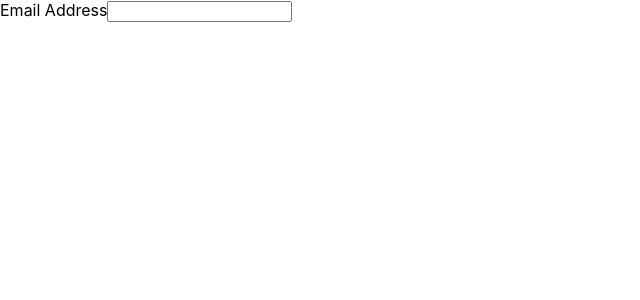
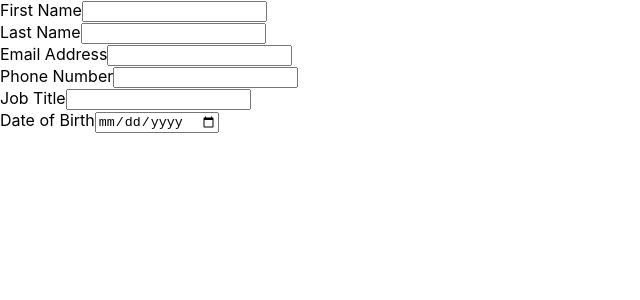
Before and after one commit to georgeescobra/dynamicForm, a React (Create React App) app in the folder dynamicform/: page / in a window 1280 px wide. Shown: the top 300 px of the page, without its empty margins (0-640 px from the left). Built offline with nearby package versions, Linux system fonts and the light colour scheme.

Commit message:
able to handle dynamic form without conditional

```diff
--- a/dynamicform/src/components/Formpage.js
+++ b/dynamicform/src/components/Formpage.js
@@ -1,19 +1,35 @@
 import React, { Component } from "react";
 import Forms from "../components/Forms"
-import ConfigData from "../jsonTests/test1.json"
+import ConfigData from "../jsonTests/test2.json" // change this to switch the dynamic form config
 
 class Formpage extends Component {
     constructor(props){
         super(props);
         this.state = {};
+        this.handler = this.handler.bind(this);
+        this.handleChange = this.handleChange.bind(this);
     }
+
+    // sets state from child component Forms
+    handler = (name, val) => {
+        this.setState({[name] : val});
+    };
+
+    // handles onChange() changes
+    handleChange = (event) =>{
+        this.setState({[event.target.name] : event.target.value});
+    };
 
     render(){
         return(
             <div>
                 {/*make sure the data is wrapped in []*/}
                 { ConfigData.map((configDetail) => {
-                    return <Forms config={configDetail} />
+                    return <Forms
+                            config={configDetail}
+                            handler={this.handler}
+                            handleChange={this.handleChange}
+                            />
                 })}
             </div>
         );
--- a/dynamicform/src/components/Forms.js
+++ b/dynamicform/src/components/Forms.js
@@ -13,6 +13,7 @@ class Forms extends Component {
                 <input
                     type={this.props.config.type}
                     name={this.props.config.name}
+                    onChange={this.props.handleChange}
                 />
             </div>
         );
--- a/dynamicform/src/jsonTests/test2.json
+++ b/dynamicform/src/jsonTests/test2.json
@@ -29,16 +29,5 @@
         "name": "date_of_birth",
         "type": "date",
         "human_label": "Date of Birth"
-    }, {
-    "tag": "input",
-    "name": "parental_consent",
-    "type": "checkbox",
-    "human_label": "Parental Consent",
-        "conditional": {
-            "name": "date_of_birth",
-            "show_if": (value) => {
-        const now = new Date();
-                return value >= new Date(now.getFullYear() - 13, now.getMonth(), now.getDate());
-        }
     }
 ]
```
Lines whose indentation alone changed are shown as unchanged.
